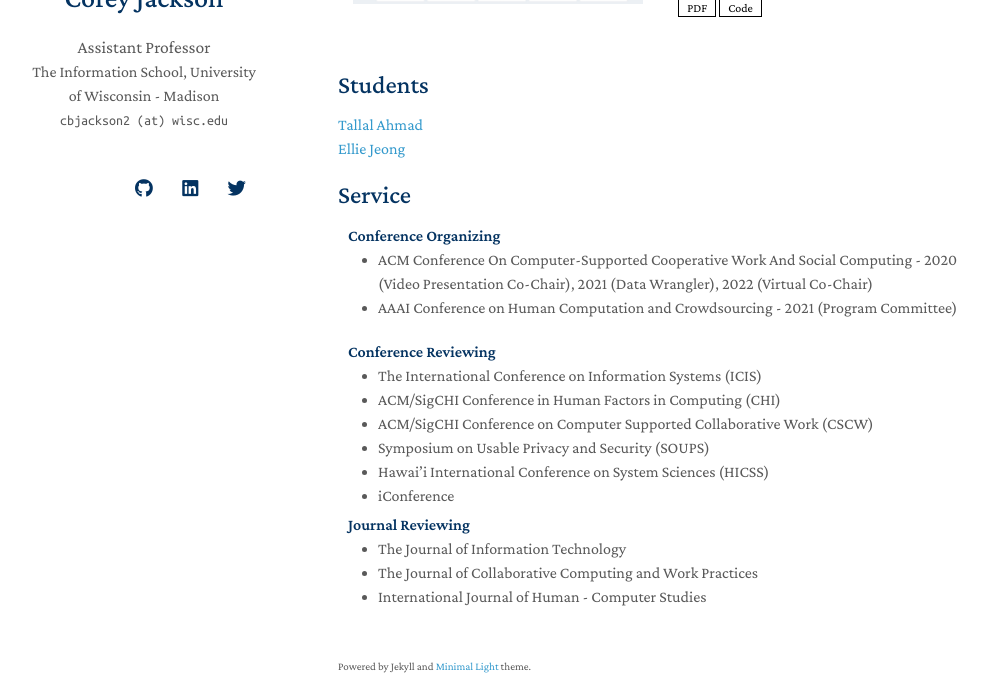
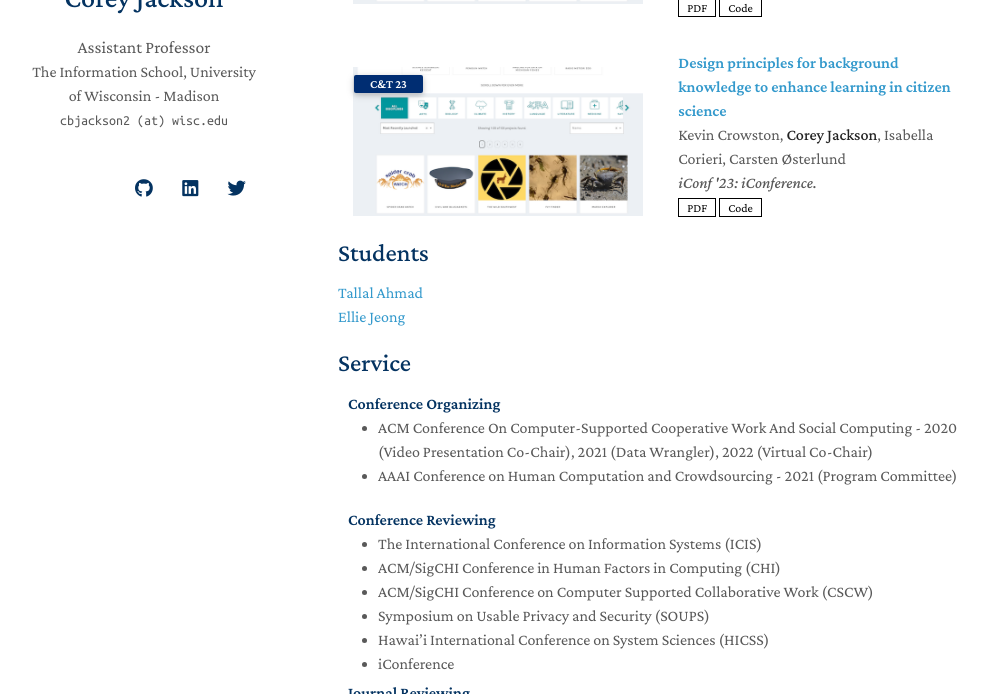
Before and after one commit to cjacks04/cjacks04.github.io, a Jekyll site: the page built from index.md, in a window 1280 px wide and 900 px high, scrolled down 834 px, cut to the strip 206-900 px from the top of the window. Shown: the whole strip, without its empty margins (132-1120 px from the left). Built offline with Jekyll 4.4.1, drawn with Linux system fonts in a browser that asks for light colours; nearby versions of some CDN libraries; a style sheet for code colours, icons or effects is not loaded; our own code applies the rules of GitHub Pages for plain Markdown files.

Commit message:
Update publications.md

```diff
--- a/_includes/publications.md
+++ b/_includes/publications.md
@@ -24,6 +24,25 @@
 
 <br>
 
+<li>
+<div class="pub-row">
+  <div class="col-sm-3 abbr" style="position: relative;padding-right: 15px;padding-left: 15px;">
+    <img src="https://raw.githubusercontent.com/cjacks04/cjacks04.github.io/main/assets/img/zooniverse.png">
+            <abbr class="badge">C&T 23</abbr>
+  </div>
+  <div class="col-sm-9" style="position: relative;padding-right: 15px;padding-left: 20px;">
+      <div class="title"><a href="">Design principles for background knowledge to enhance learning in citizen science</a></div>
+      <div class="author">Kevin Crowston, <strong>Corey Jackson</strong>, Isabella Corieri, Carsten Østerlund</div>
+      <div class="periodical"><em>iConf '23: iConference.</em>
+      </div>
+    <div class="links">
+      <a href="http://coreybjackson.com/papers/Values__C_T_2023_%20(3).pdf" class="btn btn-sm z-depth-0" role="button" target="_blank" style="font-size:12px;">PDF</a>
+      <a href="" class="btn btn-sm z-depth-0" role="button" target="_blank" style="font-size:12px;">Code</a>
+    </div>
+  </div>
+</div>
+</li>
+
 
 
 </ol>
```
